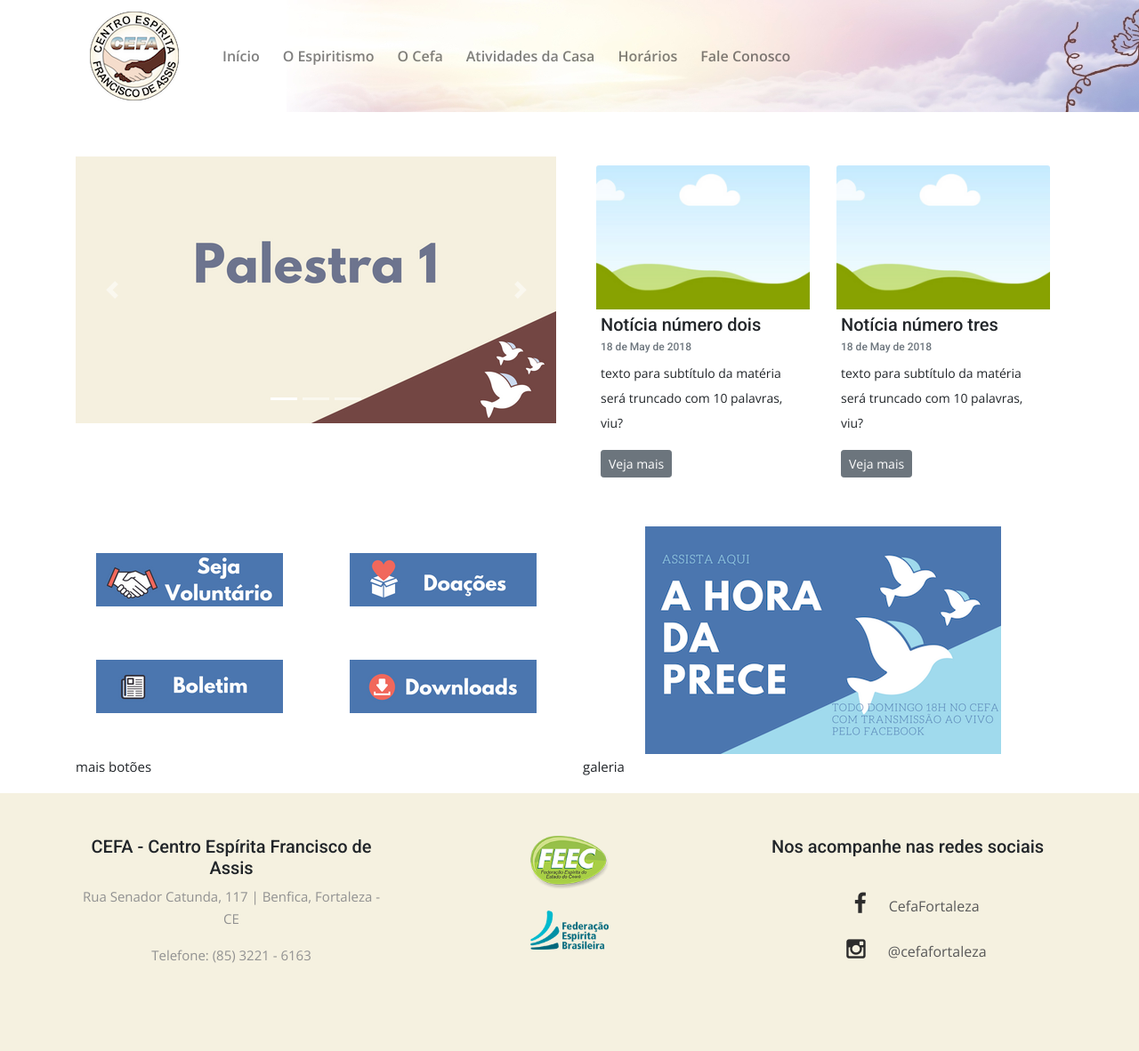
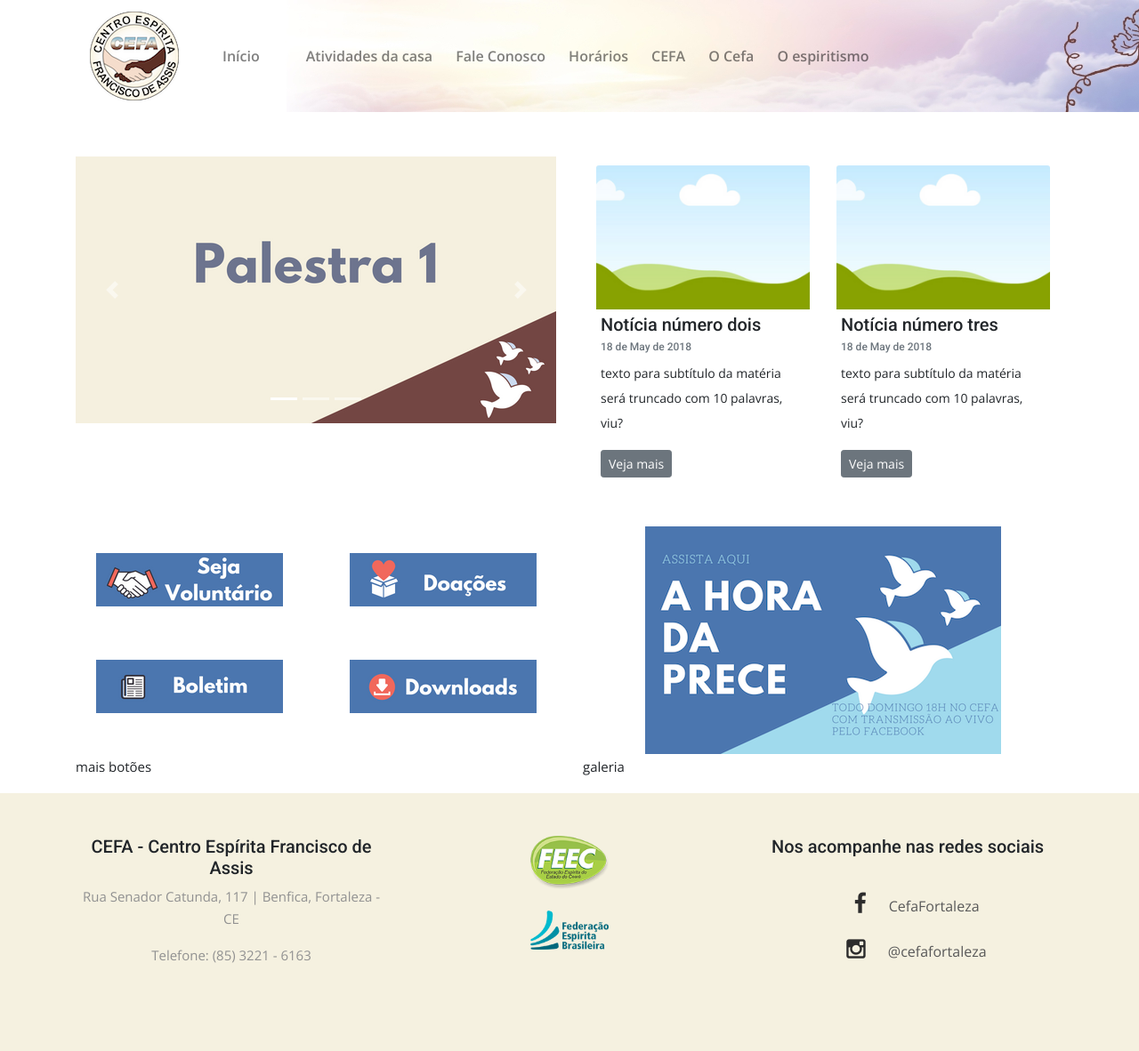
Before and after one commit to alinembl/cefa, a Jekyll site: the page built from index.html, in a window 1280 px wide. Shown: the whole page at 89% size. Built offline with Jekyll 4.4.1, drawn with Linux system fonts in a browser that asks for light colours; some web fonts are replaced.

Commit message:
ajusta menu inicial

```diff
--- a/_includes/header.html
+++ b/_includes/header.html
@@ -12,21 +12,11 @@
                 <li class="nav-item">
                   <a class="nav-link" href="{{ '/' | relative_url }}">Início</a>
                 </li>
+                {% for page in site.pages%}
                 <li class="nav-item">
-                  <a class="nav-link" href="{{'/o-espiritismo.html' | relative_url }}">O Espiritismo</a>
+                  <a class="nav-link" href="{{ page.url | relative_url }}"> {{ page.title }}</a>
                 </li>
-                <li class="nav-item">
-                  <a class="nav-link" href="">O Cefa</a>
-                </li>
-                <li class="nav-item">
-                  <a class="nav-link" href="">Atividades da Casa</a>
-                </li>
-                <li class="nav-item">
-                  <a class="nav-link" href="">Horários</a>
-                </li>
-                <li class="nav-item">
-                  <a class="nav-link" href="">Fale Conosco</a>
-                </li>
+                {% endfor %}
               </ul>
             </div>
           </nav>
```
